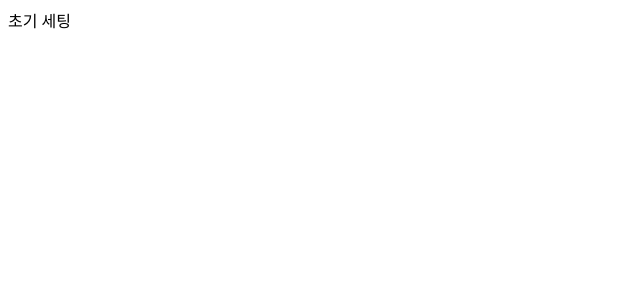
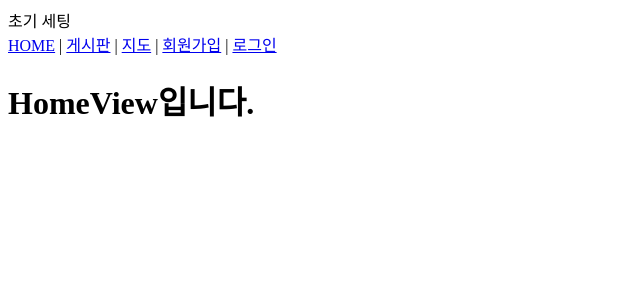
Before and after one commit to seoh77/Spair, a Vue app in the folder front/spair-project/: page / in a window 1280 px wide. Shown: the top 300 px of the page, without its empty margins (0-640 px from the left). Built offline with nearby package versions, Linux system fonts and the light colour scheme; the HTML template or start-up script is replaced by a standard one.

Commit message:
:tada: Init: 뷰 초기 폴더 생성

```diff
--- a/front/spair-project/src/App.vue
+++ b/front/spair-project/src/App.vue
@@ -1,13 +1,16 @@
-<script setup>
-import { RouterLink, RouterView } from 'vue-router'
-
-</script>
 
 <template>
   초기 세팅
+  <div>
+    <TheHeaderNav/>
+    <RouterView />
+  </div>
+</template>
 
-  <RouterView />
-</template>
+<script setup>
+import { RouterLink, RouterView } from 'vue-router'
+import TheHeaderNav from '@/components/common/TheHeaderNav.vue'
+</script>
 
 <style scoped>
 
--- /dev/null
+++ b/front/spair-project/src/components/common/TheHeaderNav.vue
@@ -0,0 +1,19 @@
+<template>
+    <div id="container">
+        <header>
+            <nav>
+                <RouterLink :to="{ name: 'home' }">HOME</RouterLink> |
+                <RouterLink :to="{ name: 'board' }">게시판</RouterLink> |
+                <RouterLink :to="{ name: 'map' }">지도</RouterLink> |
+                <RouterLink :to="{ name: 'join' }">회원가입</RouterLink> |
+                <RouterLink :to="{ name: 'login' }">로그인</RouterLink>
+            </nav>
+        </header>
+    </div>
+</template>
+
+<script setup>
+</script>
+
+<script setup>
+</script>
--- a/front/spair-project/src/router/index.js
+++ b/front/spair-project/src/router/index.js
@@ -1,5 +1,9 @@
 import { createRouter, createWebHistory } from 'vue-router'
 import HomeView from '../views/HomeView.vue'
+import BoardView from '@/views/BoardView.vue'
+import JoinView from '@/views/JoinView.vue'
+import LoginView from '@/views/LoginView.vue'
+import MapView from '@/views/MapView.vue'
 
 const router = createRouter({
   history: createWebHistory(import.meta.env.BASE_URL),
@@ -9,6 +13,26 @@ const router = createRouter({
       name: 'home',
       component: HomeView
     },
+    {
+      path: '/board',
+      name: 'board',
+      component: BoardView
+    },
+    {
+      path: '/join',
+      name: 'join',
+      component: JoinView
+    },
+    {
+      path: '/login',
+      name: 'login',
+      component: LoginView
+    },
+    {
+      path: '/map',
+      name: 'map',
+      component: MapView
+    },
 
   ]
 })
--- a/front/spair-project/src/stores/counter.js
+++ b/front/spair-project/src/stores/board.js
@@ -1,7 +1,7 @@
 import { ref, computed } from 'vue'
 import { defineStore } from 'pinia'
 
-export const useCounterStore = defineStore('counter', () => {
+export const useBoardStore = defineStore('board', () => {
   const count = ref(0)
   const doubleCount = computed(() => count.value * 2)
   function increment() {
--- /dev/null
+++ b/front/spair-project/src/views/BoardView.vue
@@ -0,0 +1,11 @@
+<template>
+    <div>
+        <h2>BoardView입니다.</h2>
+    </div>
+</template>
+
+<script setup>
+</script>
+
+<script setup>
+</script>
--- a/front/spair-project/src/views/HomeView.vue
+++ b/front/spair-project/src/views/HomeView.vue
@@ -1,8 +1,12 @@
-<script setup>
-
-</script>
 
 <template>
   <main>
+    <div>
+      <h1>HomeView입니다.</h1>
+    </div>
   </main>
 </template>
+
+  <script setup>
+
+  </script>
--- /dev/null
+++ b/front/spair-project/src/views/JoinView.vue
@@ -0,0 +1,11 @@
+<template>
+    <div>
+        <h2>JoinView입니다.</h2>
+    </div>
+</template>
+
+<script setup>
+</script>
+
+<script setup>
+</script>
--- /dev/null
+++ b/front/spair-project/src/views/LoginView.vue
@@ -0,0 +1,11 @@
+<template>
+    <div>
+        <h2>LoginView입니다.</h2>
+    </div>
+</template>
+
+<script setup>
+</script>
+
+<script setup>
+</script>
--- /dev/null
+++ b/front/spair-project/src/views/MapView.vue
@@ -0,0 +1,11 @@
+<template>
+    <div>
+        <h2>MapView입니다.</h2>
+    </div>
+</template>
+
+<script setup>
+</script>
+
+<script setup>
+</script>
```
Also changed, not shown: 1 other file (tests, documents, lock files or other folders).
